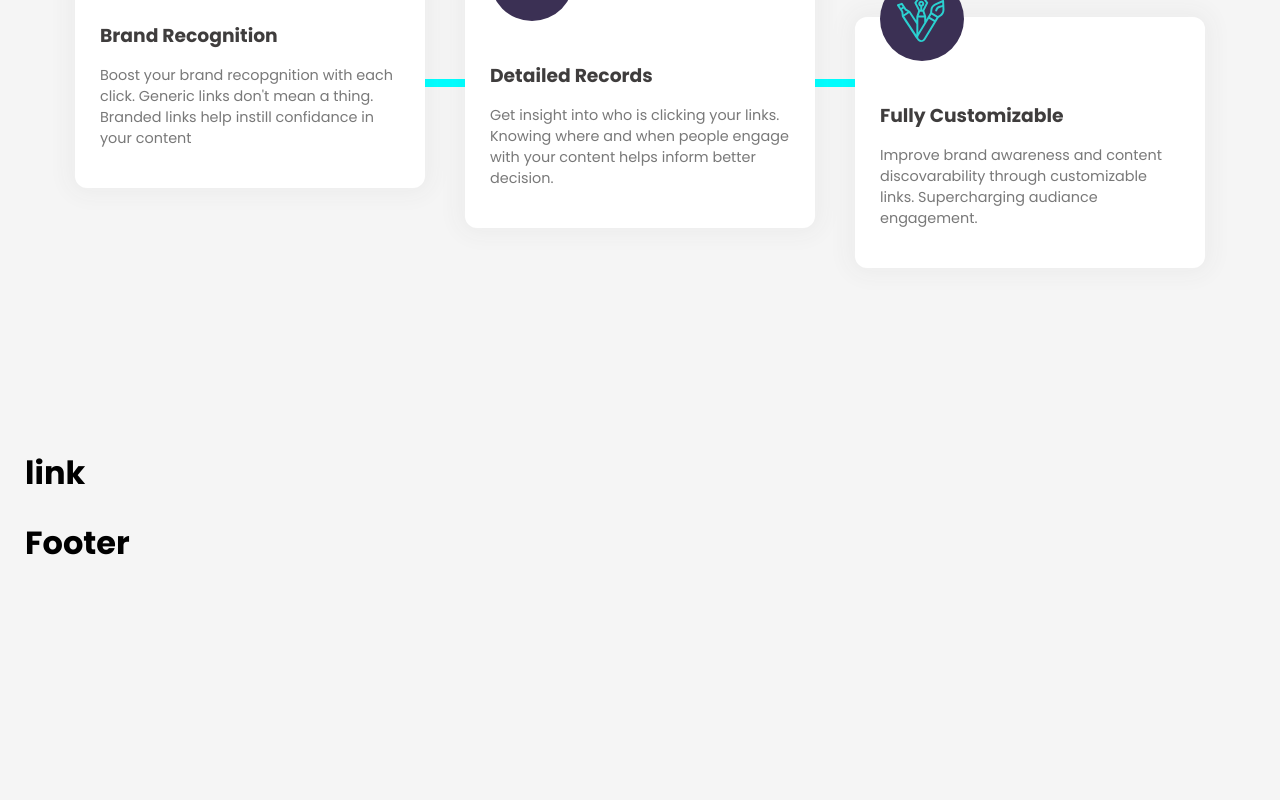
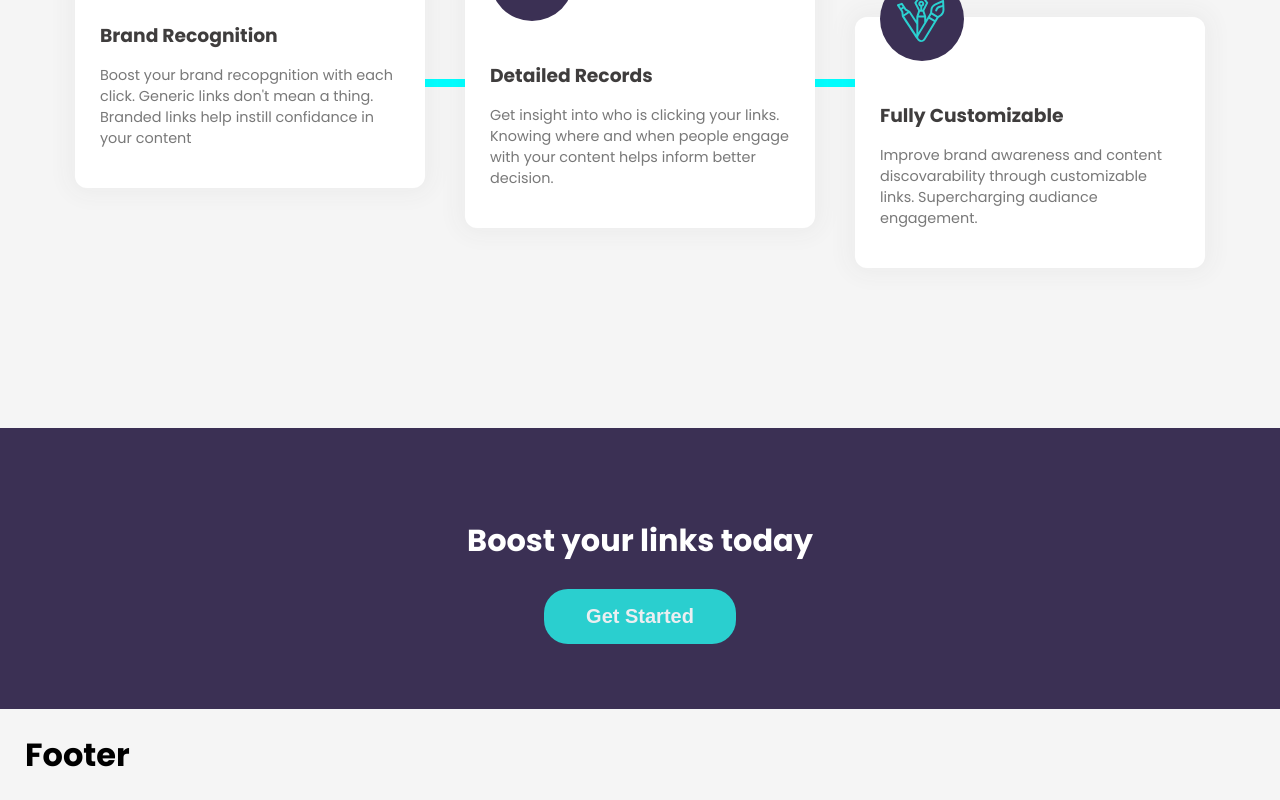
Before and after one commit to 0Kwanele0/url-shortening, a React (Create React App) app: page / in a window 1280 px wide. Shown: the part 1310-2110 px from the top of the page. Before the commit the page ends 1898 px from the top, so only its background shows below. Built offline with nearby package versions, Linux system fonts and the light colour scheme.

Commit message:
made the link sectyion

```diff
--- a/src/components/link/Link.js
+++ b/src/components/link/Link.js
@@ -1,10 +1,12 @@
 import React from 'react'
+import Button from '../button/Button'
 import './styles/link.css'
 
 function Link() {
     return (
         <div className="link">
-            <h1>link</h1>
+            <h2>Boost your links today</h2>
+            <Button text="Get Started" />
         </div>
     )
 }
--- a/src/components/link/styles/link.css
+++ b/src/components/link/styles/link.css
@@ -1,4 +1,26 @@
 .link {
-  padding: 0 25px;
+  display: -webkit-box;
+  display: -ms-flexbox;
+  display: flex;
+  -webkit-box-orient: vertical;
+  -webkit-box-direction: normal;
+      -ms-flex-direction: column;
+          flex-direction: column;
+  -webkit-box-align: center;
+      -ms-flex-align: center;
+          align-items: center;
+  padding: 65px 20px;
+  background-color: #3b3054;
+  color: white;
+}
+
+.link h2 {
+  font-size: 1.7rem;
+}
+
+@media screen and (min-width: 1220px) {
+  .link h2 {
+    font-size: 1.9rem;
+  }
 }
 /*# sourceMappingURL=link.css.map */
--- a/src/components/link/styles/link.scss
+++ b/src/components/link/styles/link.scss
@@ -1,3 +1,15 @@
 .link{
-    padding: 0 25px;
+    display: flex;
+    flex-direction: column;
+    align-items: center;
+    padding: 65px 20px;
+    background-color: hsl(257, 27%, 26%);
+    color: white;
+    h2{
+        font-size: 1.7rem;
+        @media screen and (min-width: 1220px) {
+            font-size: 1.9rem;
+
+        }
+    }
 }
```
Also changed, not shown: 1 other file (tests, documents, lock files or other folders).
